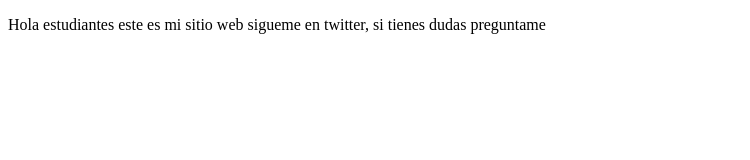
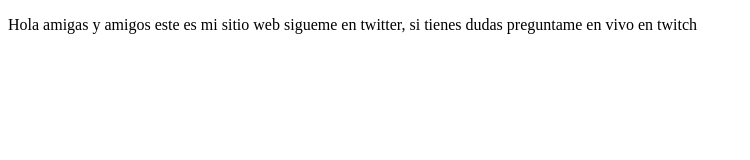
Before and after one commit to Antrres/proyectoDemoCursoPrework, a plain HTML site: page index.html in a window 1280 px wide. Shown: the whole page, without its empty margins (0-750 px from the left). Drawn offline with Linux system fonts and the light colour scheme.

Commit message:
cambios agregamos sitio de twitch

```diff
--- a/index.html
+++ b/index.html
@@ -8,7 +8,7 @@
 </head>
 <body>
     <p>
-        Hola estudiantes este es mi sitio web sigueme en twitter, si tienes dudas preguntame
+        Hola amigas y amigos este es mi sitio web sigueme en twitter, si tienes dudas preguntame en vivo en twitch
     </p>
 </body>
 </html>
```
